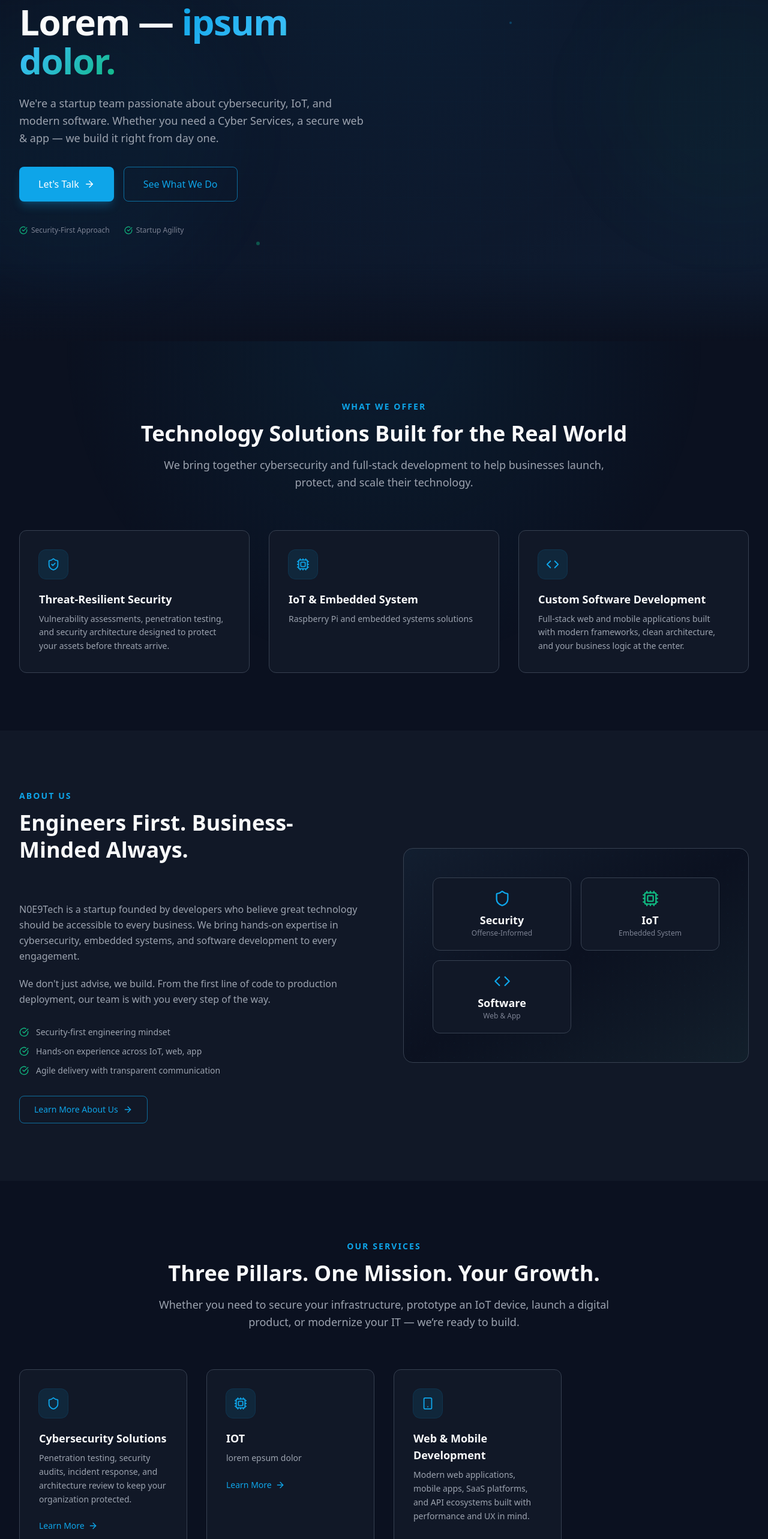
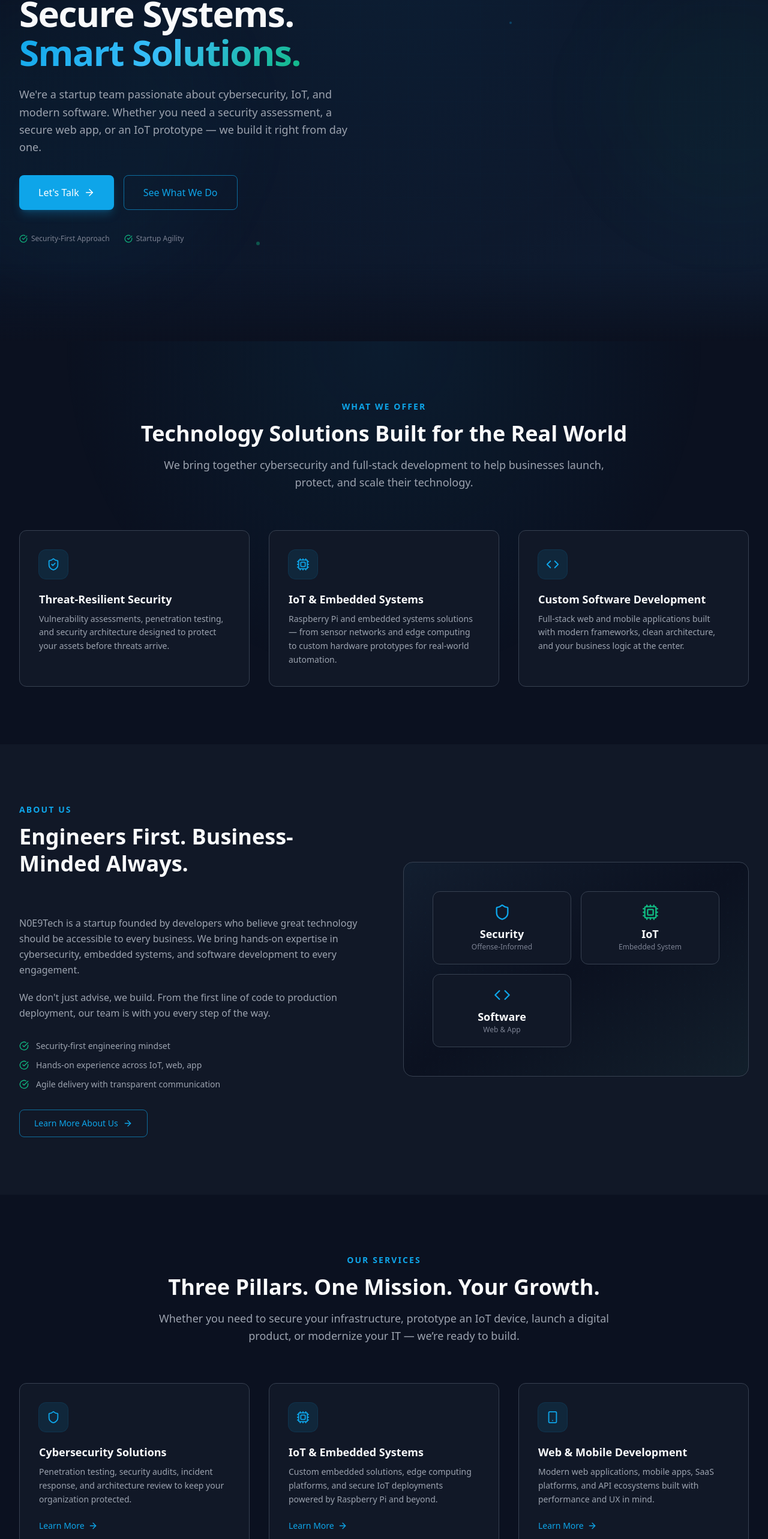
Before and after one commit to N0E9Tech/n0e9tech_website, a Next.js app: page / in a window 1280 px wide. Shown: the part 231-2797 px from the top of the page at 60% size. Built offline with nearby package versions, Linux system fonts and the light colour scheme.

Commit message:
feat: update content and structure across multiple pages for clarity and consistency

```diff
--- a/src/app/about/page.tsx
+++ b/src/app/about/page.tsx
@@ -27,19 +27,19 @@
     icon: Shield,
     title: "Integrity First",
     description:
-      "Lorem ipsum dolor sit amet consectetur adipisicing elit. Eveniet voluptate iure laudantium molestiae dolore sapiente.",
+      "We do the right thing even when no one is watching. Every recommendation is based on what's best for you, not what's easiest for us.",
   },
   {
     icon: Eye,
     title: "Radical Transparency",
     description:
-      "Lorem ipsum dolor sit amet consectetur adipisicing elit. Eveniet voluptate iure laudantium molestiae dolore sapiente.",
+      "No hidden fees, no black-box deliverables. You see our process, our progress, and our reasoning at every step.",
   },
   {
     icon: Heart,
     title: "Outcomes Over Hours",
     description:
-      "We measure success by the results we create for you,not by hours billed or reports generated.",
+      "We measure success by the results we create for you, not by hours billed or reports generated.",
   },
   {
     icon: BookOpen,
@@ -97,7 +97,7 @@
           label="Our Values"
           title="Principles That Guide Every Decision"
         />
-        <div className="grid grid-cols-1 sm:grid-cols-2 lg:grid-cols-3 gap-6 lg:gap-8">
+        <div className="grid grid-cols-1 sm:grid-cols-2 gap-6 lg:gap-8">
           {values.map((value, index) => (
             <div
               key={value.title}
--- a/src/app/blog/page.tsx
+++ b/src/app/blog/page.tsx
@@ -7,31 +7,31 @@
    Replace with real articles as content is published. */
 const posts = [
   {
-        title: "Lorem ipsum dolor sit amet consectetur adipisicing elit.",
-            excerpt:"Lorem ipsum dolor sit amet consectetur adipisicing elit. Eveniet voluptate iure laudantium molestiae dolore sapiente.",
-            category:"Cybersecurity",
-            author:"N0E9Tech Team",
-            date:"Jan 07, 2026",
-            readTime:"5 min read",
-            slug:"startup-security-mindset"
+    title: "Why Every Startup Needs a Security Mindset from Day One",
+    excerpt: "Most startups treat security as an afterthought. Here's why baking it in from the beginning saves time, money, and reputation.",
+    category: "Cybersecurity",
+    author: "N0E9Tech Team",
+    date: "Jan 07, 2026",
+    readTime: "5 min read",
+    slug: "startup-security-mindset",
   },
   {
-   title:"Lorem ipsum dolor sit amet consectetur adipisicing elit.",
-            excerpt:"Lorem ipsum dolor sit amet consectetur adipisicing elit. Eveniet voluptate iure laudantium molestiae dolore sapiente.",
-            category:"IoT & Embedded",
-            author:"N0E9Tech Team",
-            date:"Jan 15, 2026",
-            readTime:"6 min read",
-            slug:"raspberry-pi-production"
+    title: "Taking Raspberry Pi from Prototype to Production",
+    excerpt: "Lessons learned deploying Raspberry Pi-based IoT solutions in real-world environments — from sensor networks to edge computing.",
+    category: "IoT & Embedded",
+    author: "N0E9Tech Team",
+    date: "Jan 15, 2026",
+    readTime: "6 min read",
+    slug: "raspberry-pi-production",
   },
   {
-     title:"Lorem ipsum dolor sit amet consectetur adipisicing elit.",
-            excerpt:"Lorem ipsum dolor sit amet consectetur adipisicing elit. Eveniet voluptate iure laudantium molestiae dolore sapiente.",
-            category:"Web Development",
-            author:"N0E9Tech Team",
-            date:"Jan 21, 2026",
-            readTime:"6 min read",
-            slug:"choosing-mvp-tech-stack"
+    title: "Choosing the Right Tech Stack for Your MVP",
+    excerpt: "A practical guide to selecting frameworks, languages, and infrastructure that let you ship fast without accumulating tech debt.",
+    category: "Web Development",
+    author: "N0E9Tech Team",
+    date: "Jan 21, 2026",
+    readTime: "6 min read",
+    slug: "choosing-mvp-tech-stack",
   },
 ];
 
@@ -74,7 +74,7 @@
           </h1>
           <p className="mx-auto mt-5 max-w-3xl text-base text-text-secondary lg:text-lg leading-relaxed animate-fade-in-up delay-200">
             {/* PLACEHOLDER: Update intro text as real articles are published */}
-                 Lorem ipsum dolor sit amet consectetur adipisicing elit. Eveniet voluptate iure laudantium molestiae dolore sapiente.
+            Technical guides, case studies, and insights on cybersecurity, IoT, and modern software development.
           </p>
         </div>
       </section>
--- a/src/app/contact/page.tsx
+++ b/src/app/contact/page.tsx
@@ -2,7 +2,7 @@
 
 import { useState } from "react";
 import { Section, Button } from "@/components/ui";
-import { COMPANY } from "@/lib/constants";
+import { COMPANY, subjects } from "@/lib/constants";
 import {
   Mail,
   Phone,
@@ -13,13 +13,6 @@
   ArrowRight,
   Calendar,
 } from "lucide-react";
-
-const subjects = [
-  "Cybersecurity Assessment",
-  "IoT / Raspberry Pi Project",
-  "Web or Mobile Development",
-  "General Inquiry",
-];
 
 const contactInfo = [
   {
@@ -101,7 +94,7 @@
 
       {/* ===== CONTACT INFO CARDS ===== */}
       <Section>
-        <div className="grid grid-cols-1 sm:grid-cols-2 lg:grid-cols-4 gap-4 lg:gap-5 mb-16">
+        <div className="grid grid-cols-1 sm:grid-cols-3 gap-4 lg:gap-5 mb-16">
           {contactInfo.map((item) => (
             <div
               key={item.label}
--- a/src/app/page.tsx
+++ b/src/app/page.tsx
@@ -4,9 +4,6 @@
   SectionHeader,
   FeatureCard,
   ServiceCard,
-  ProjectCard,
-  TestimonialCard,
-  StatCard,
   BlogCard,
   Button,
   GradientCTA,
@@ -16,7 +13,6 @@
   ShieldCheck,
   Cpu,
   Code,
-  Lock,
   Globe,
   BarChart,
   Shield,
@@ -60,14 +56,14 @@
               </div>
 
               <h1 className="mt-6 text-4xl font-extrabold text-text-primary sm:text-5xl lg:text-[3.5rem] xl:text-6xl leading-[1.08] tracking-tight animate-fade-in-up delay-100">
-                Lorem —{" "}
-                <span className="text-gradient-primary ">ipsum dolor.</span>
+                Secure Systems.{" "}
+                <span className="text-gradient-primary">Smart Solutions.</span>
               </h1>
 
               <p className="mt-6 text-lg text-text-secondary leading-relaxed max-w-xl animate-fade-in-up delay-200">
                 We&apos;re a startup team passionate about
                 cybersecurity, IoT, and modern software. Whether you need a
-                Cyber Services, a secure web & app — we build it right from day one.
+                security assessment, a secure web app, or an IoT prototype — we build it right from day one.
               </p>
 
               <div className="mt-8 flex flex-col sm:flex-row gap-4 animate-fade-in-up delay-300">
@@ -138,11 +134,6 @@
                       </div>
                     </div>
 
-                    {/* Metric rows */}
-
-
-
-                    </div>
                   </div>
                 </div>
 
@@ -162,6 +153,7 @@
               </div>
             </div>
           </div>
+        </div>
 
         {/* Bottom fade */}
         <div className="absolute bottom-0 inset-x-0 h-32 bg-gradient-to-t from-bg-dark to-transparent" />
@@ -172,7 +164,7 @@
         <SectionHeader
           label="What We Offer"
           title="Technology Solutions Built for the Real World"
-          subtitle="We bring together cybersecurity and  full-stack development to help businesses launch, protect, and scale their technology."
+          subtitle="We bring together cybersecurity and full-stack development to help businesses launch, protect, and scale their technology."
         />
         <div className="grid grid-cols-1 sm:grid-cols-2 lg:grid-cols-3 gap-6 lg:gap-8">
           <FeatureCard
@@ -182,8 +174,8 @@
           />
           <FeatureCard
             icon={Cpu}
-            title="IoT & Embedded System"
-            description="Raspberry Pi and embedded systems solutions"
+            title="IoT & Embedded Systems"
+            description="Raspberry Pi and embedded systems solutions — from sensor networks and edge computing to custom hardware prototypes for real-world automation."
           />
           <FeatureCard
             icon={Code}
@@ -265,7 +257,7 @@
           title="Three Pillars. One Mission. Your Growth."
           subtitle="Whether you need to secure your infrastructure, prototype an IoT device, launch a digital product, or modernize your IT — we’re ready to build."
         />
-        <div className="grid grid-cols-1 sm:grid-cols-2 lg:grid-cols-4 gap-6 lg:gap-8">
+        <div className="grid grid-cols-1 sm:grid-cols-2 lg:grid-cols-3 gap-6 lg:gap-8">
           <ServiceCard
             icon={Shield}
             title="Cybersecurity Solutions"
@@ -274,8 +266,8 @@
           />
           <ServiceCard
             icon={Cpu}
-            title="IOT "
-            description="lorem epsum dolor"
+            title="IoT & Embedded Systems"
+            description="Custom embedded solutions, edge computing platforms, and secure IoT deployments powered by Raspberry Pi and beyond."
             href="/services#iot"
           />
           <ServiceCard
@@ -291,13 +283,13 @@
       <Section>
         <SectionHeader
           label="Insights"
-          title="Blogs "
+          title="From Our Blog"
         />
         <div className="grid grid-cols-1 md:grid-cols-2 lg:grid-cols-3 gap-6 lg:gap-8">
           {/* PLACEHOLDER: Dummy blog cards */}
           <BlogCard
-           title= "Lorem ipsum dolor sit amet consectetur adipisicing elit."
-            excerpt="Lorem ipsum dolor sit amet consectetur adipisicing elit. Eveniet voluptate iure laudantium molestiae dolore sapiente."
+            title="Why Every Startup Needs a Security Mindset from Day One"
+            excerpt="Most startups treat security as an afterthought. Here's why baking it in from the beginning saves time, money, and reputation."
             category="Cybersecurity"
             author="N0E9Tech Team"
             date="Jan 07, 2026"
@@ -305,8 +297,8 @@
             slug="startup-security-mindset"
           />
           <BlogCard
-             title="Lorem ipsum dolor sit amet consectetur adipisicing elit."
-            excerpt="Lorem ipsum dolor sit amet consectetur adipisicing elit. Eveniet voluptate iure laudantium molestiae dolore sapiente."
+            title="Taking Raspberry Pi from Prototype to Production"
+            excerpt="Lessons learned deploying Raspberry Pi-based IoT solutions in real-world environments — from sensor networks to edge computing."
             category="IoT & Embedded"
             author="N0E9Tech Team"
             date="Jan 15, 2026"
@@ -314,8 +306,8 @@
             slug="raspberry-pi-production"
           />
           <BlogCard
-            title="Lorem ipsum dolor sit amet consectetur adipisicing elit."
-            excerpt="Lorem ipsum dolor sit amet consectetur adipisicing elit. Eveniet voluptate iure laudantium molestiae dolore sapiente."
+            title="Choosing the Right Tech Stack for Your MVP"
+            excerpt="A practical guide to selecting frameworks, languages, and infrastructure that let you ship fast without accumulating tech debt."
             category="Web Development"
             author="N0E9Tech Team"
             date="Jan 21, 2026"
@@ -342,7 +334,7 @@
       {/* ===== CONTACT PREVIEW ===== */}
       <Section>
         <SectionHeader label="Get in Touch" title="Contact Us" />
-        <div className="grid grid-cols-1 md:grid-cols-3 gap-6 max-w-3xl mx-auto">
+        <div className="grid grid-cols-1 sm:grid-cols-3 gap-6 max-w-3xl mx-auto">
           {[
             {
               icon: Mail,
@@ -387,44 +379,3 @@
     </>
   );
 }
-
-function StructuredData() {
-  const structuredData = {
-    "@context": "https://schema.org",
-    "@type": "Organization",
-    name: "N0E9Tech",
-    url: "https://n0e9tech.com",
-    logo: "https://n0e9tech.com/logo.png",
-    description: "Expert cybersecurity, IoT, and software development solutions",
-    address: {
-      "@type": "PostalAddress",
-      addressCountry: "NP",
-    },
-    sameAs: [
-      "https://twitter.com/n0e9tech",
-      "https://github.com/n0e9tech",
-      "https://linkedin.com/company/n0e9tech",
-    ],
-    contactPoint: {
-      "@type": "ContactPoint",
-      contactType: "Customer Service",
-      email: "ntprocs@n0e9tech.com",
-    },
-  }
-
-  return (
-    <script
-      type="application/ld+json"
-      dangerouslySetInnerHTML={{ __html: JSON.stringify(structuredData) }}
-    />
-  )
-}
-
-export function HomePage() {
-  return (
-    <>
-      <StructuredData />
-      {/* ...rest of your home page */}
-    </>
-  )
-}
--- a/src/app/privacy/page.tsx
+++ b/src/app/privacy/page.tsx
@@ -92,10 +92,10 @@
               <p>
                 For privacy-related inquiries, please reach out to us at{" "}
                 <a
-                  href="mailto:info@cyberpilabs.com"
+                  href="mailto:ntprocs@n0e9tech.com"
                   className="text-primary hover:underline"
                 >
-                  info@cyberpilabs.com
+                  ntprocs@n0e9tech.com
                 </a>{" "}
                 or visit our{" "}
                 <a href="/contact" className="text-primary hover:underline">
--- a/src/app/terms/page.tsx
+++ b/src/app/terms/page.tsx
@@ -79,7 +79,15 @@
             </div>
 
             <div>
-              <h2 className="text-lg font-semibold text-text-primary mb-3"> </h2>
+              <h2 className="text-lg font-semibold text-text-primary mb-3">
+                6. Changes to Terms
+              </h2>
+              <p>
+                We may update these Terms of Service from time to time. Changes
+                will be posted on this page with an updated revision date.
+                Continued use of our website after changes constitutes
+                acceptance of the revised terms.
+              </p>
             </div>
 
             <div>
--- a/src/components/layout/footer.tsx
+++ b/src/components/layout/footer.tsx
@@ -151,7 +151,7 @@
               <li className="flex items-start gap-3">
                 <MapPin size={16} className="text-primary mt-0.5 shrink-0" />
                 <span className="text-sm text-text-secondary">
-                  {COMPANY.address}<br />
+                  {COMPANY.address}
                 </span>
               </li>
             </ul>
@@ -191,6 +191,9 @@
           <p className="text-xs text-text-muted">
             © {new Date().getFullYear()} {COMPANY.name}. All rights reserved.
           </p>
+          <p className="text-xs text-text-muted">
+          Made with ❤️ by N0E9Tech
+          </p>
           <div className="flex gap-6">
             <Link
               href="/privacy"
--- a/src/components/ui/index.tsx
+++ b/src/components/ui/index.tsx
@@ -407,7 +407,7 @@
   );
 }
 
-// Graditent_CTA
+// GradientCTA
 
 interface GradientCTAProps {
   title: string;
--- a/src/lib/constants.tsx
+++ b/src/lib/constants.tsx
@@ -27,7 +27,7 @@
   name: "N0E9Tech",
   email: "ntprocs@n0e9tech.com",
   phone: "+977-9871234567",
-  address: "New Baneswor,Kathamandu",
+  address: "New Baneswor, Kathmandu",
   country: "Nepal",
   zip: "42006",
 } as const;
@@ -68,9 +68,9 @@
   },
     {
     name: "Sujan Bomjan Tamang",
-    role: "AI/ML Developer(Beginner)",
+    role: "AI/ML Developer (Beginner)",
     bio: "Early‑career AI/ML developer building foundational skills in machine learning, data preprocessing, and model deployment. Focused on practical projects and continuous learning.",
-    specialties: ["Python", "basic ML models"],
+    specialties: ["Python", "Basic ML Models"],
   },
 ] as const;
 
```
